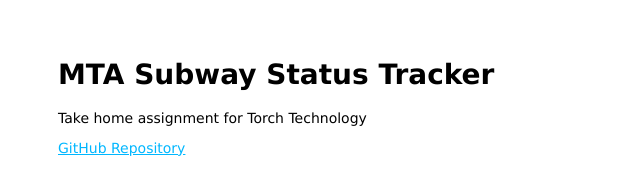
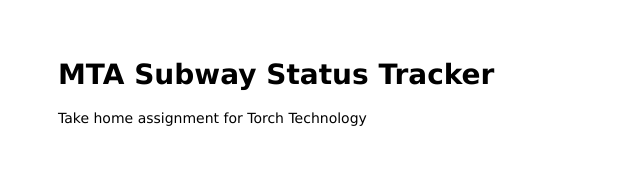
Before and after one commit to bnguyen212/mta-status-tracker, a website: page public/index.html in a window 1280 px wide. Shown: the whole page, without its empty margins (0-640 px from the left). Drawn offline with Linux system fonts and the light colour scheme.

Commit message:
update README

```diff
--- a/public/index.html
+++ b/public/index.html
@@ -9,8 +9,6 @@
   <h1>MTA Subway Status Tracker</h1>
   <p>Take home assignment for Torch Technology</p>
 
-  <a href="https://github.com/bnguyen212/mta-status-tracker" target="_blank">GitHub Repository</a>
-
 </body>
 
 </html>
--- a/utils/webscrape.js
+++ b/utils/webscrape.js
@@ -31,7 +31,6 @@
 };
 
 const grabData = () => {
-	console.log('Scraping the page at ', new Date());
 	engine
 		.goto(MTA_URL)
 		.evaluate(() => document.body.innerHTML)
```
Also changed, not shown: README.md.
